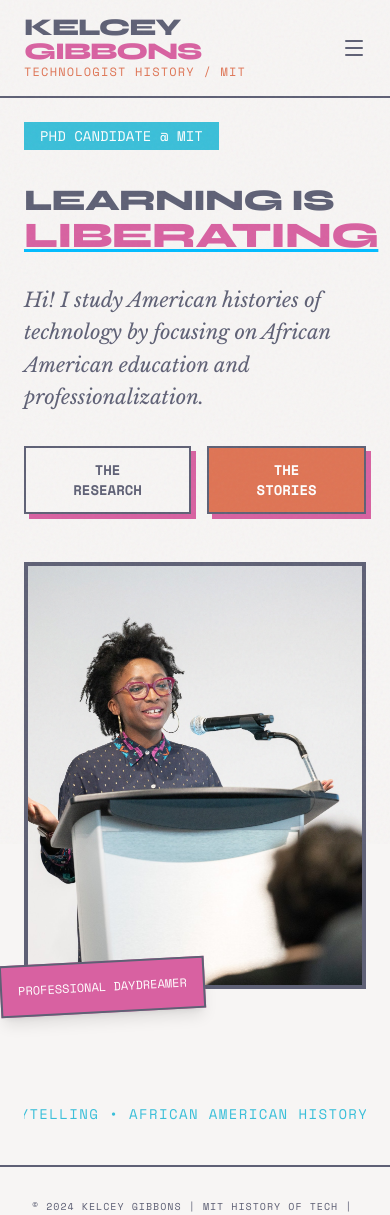
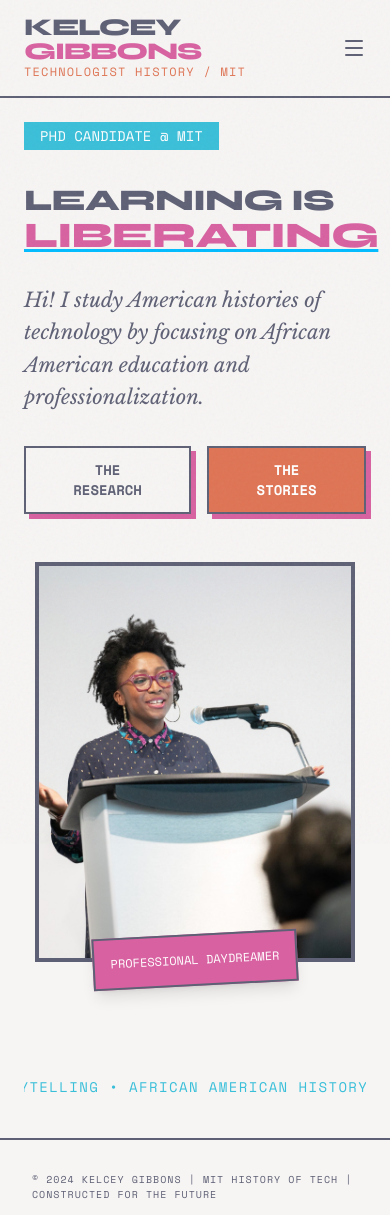
Before and after one commit to dustinmichels/kelceygibbons, a Vue app in the folder app/: page / in a window 390 px wide. Shown: the top 1215 px of the page. Built offline with nearby package versions, Linux system fonts and the light colour scheme.

Commit message:
make home img label look better on mobile

```diff
--- a/app/src/views/HomeView.vue
+++ b/app/src/views/HomeView.vue
@@ -47,13 +47,13 @@ const navigateTo = (page) => {
       <!-- Hero Image / Visual -->
       <div class="lg:col-span-5 relative">
         <div
-          class="aspect-[4/5] bg-[var(--blue-slate)] overflow-hidden relative border-4 border-[var(--blue-slate)] lg:max-h-[60vh] lg:w-auto mx-auto"
+          class="aspect-[4/5] bg-[var(--blue-slate)] overflow-hidden relative border-4 border-[var(--blue-slate)] max-w-xs md:max-w-sm lg:max-w-none lg:max-h-[60vh] lg:w-auto mx-auto"
         >
           <img src="/assets/podium.jpeg" alt="Kelcey Gibbons" class="w-full h-full object-cover" />
         </div>
         <!-- Sticker Elements -->
         <div
-          class="absolute -bottom-6 -left-6 bg-[var(--sweet-peony)] text-white p-4 font-mono text-xs uppercase shadow-lg transform -rotate-3 border-2 border-[var(--blue-slate)]"
+          class="absolute -bottom-6 left-1/2 -translate-x-1/2 lg:-left-6 lg:translate-x-0 bg-[var(--sweet-peony)] text-white p-4 font-mono text-xs uppercase shadow-lg transform -rotate-3 border-2 border-[var(--blue-slate)] whitespace-nowrap"
         >
           Professional Daydreamer
         </div>
```
